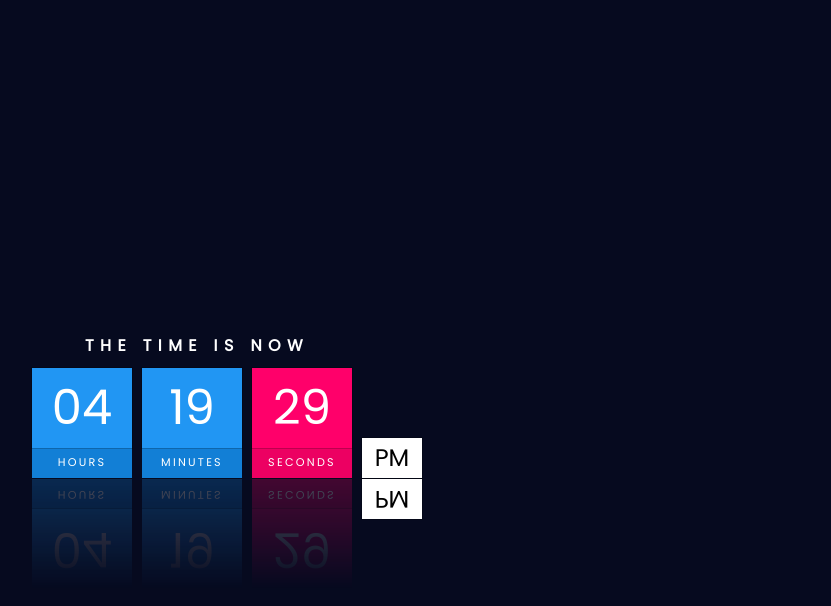
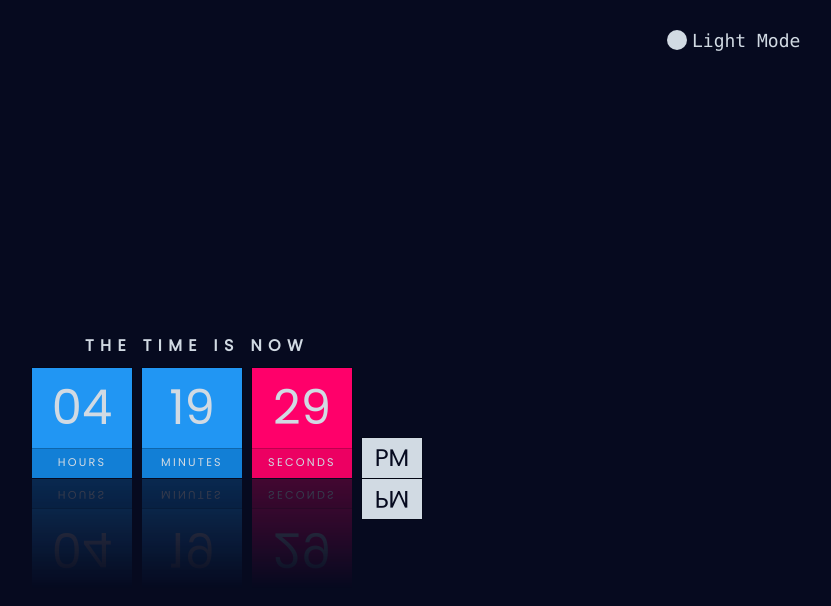
Before and after one commit to ThiagoBullara/Biblioteca, a plain HTML site: page Biblioteca-Front-End/DigitalClock/digitalClock.html in a window 1280 px wide. Shown: the whole page, without its empty margins (443-1274 px from the left). Drawn offline with Linux system fonts and the light colour scheme.

Commit message:
light mode

```diff
--- a/Biblioteca-Front-End/DigitalClock/digitalClock.css
+++ b/Biblioteca-Front-End/DigitalClock/digitalClock.css
@@ -15,16 +15,24 @@ body {
     background: #060a1f;
 }
 
+body.light {
+    background: #d1dae3;
+}
+
 #clock h2 {
     position: relative;
     display: block;
-    color: #fff;
+    color: #d1dae3;
     text-align: center;
     margin: 10px 0;
     font-weight: 700;
     text-transform: uppercase;
     letter-spacing: 0.4em;
     font-size: 1em;
+}
+
+body.light #clock h2 {
+    color: #060a1f;
 }
 
 #clock #time {
@@ -43,7 +51,7 @@ body {
     width: 100px;
     height: 80px;
     background: #2196f3;
-    color: #fff;
+    color: #d1dae3;
     font-weight: 300;
     display: flex;
     justify-content: center;
@@ -51,6 +59,10 @@ body {
     font-size: 3em;
     z-index: 10;
     box-shadow: 0 0 0 1px rgba(0, 0, 0, 0.2);
+}
+
+body.light #clock #time div span {
+    color: #060a1f;
 }
 
 #clock #time div span:nth-child(2) {
@@ -78,7 +90,45 @@ body {
     width: 60px;
     height: 40px;
     font-size: 1.5em;
-    background: #fff;
-    color: #000;
+    background: #d1dae3;
+    color: #060a1f;
     -webkit-box-reflect: below 1px linear-gradient(transparent, #0004);
 }
+
+body.light #clock #time div:nth-last-child(1) span {
+    background: #060a1f;
+    color: #d1dae3;
+
+}
+
+.switchMode {
+    position: absolute;
+    top: 30px;
+    right: 150px;
+    width: 20px;
+    height: 20px;
+    font-size: 18px;
+    border-radius: 50%;
+    background: #d1dae3;
+    color: #d1dae3;
+    font-family: 'consolas';
+    cursor: pointer;
+    display: flex;
+    align-items: center;
+}
+
+.switchMode:before {
+    position: absolute;
+    left: 25px;
+    content: 'Light Mode';
+    white-space: nowrap;
+}
+
+body.light .switchMode {
+    background: #060a1f;
+    color: #060a1f;
+}
+
+body.light .switchMode:before {
+    content: 'Dark Mode';
+}
--- a/Biblioteca-Front-End/DigitalClock/digitalClock.html
+++ b/Biblioteca-Front-End/DigitalClock/digitalClock.html
@@ -18,7 +18,13 @@
                 <div><span id="ampm"></span></div>
             </div>
         </div>
+        <div class="switchMode" onclick="switchMode()"></div>
         <script type="text/javascript">
+            function switchMode() {
+                const body = document.querySelector('body');
+                body.classList.toggle('light')
+            }
+
             function clock() {
                 var hour = document.getElementById('hour');
                 var minutes = document.getElementById('minutes');
```
